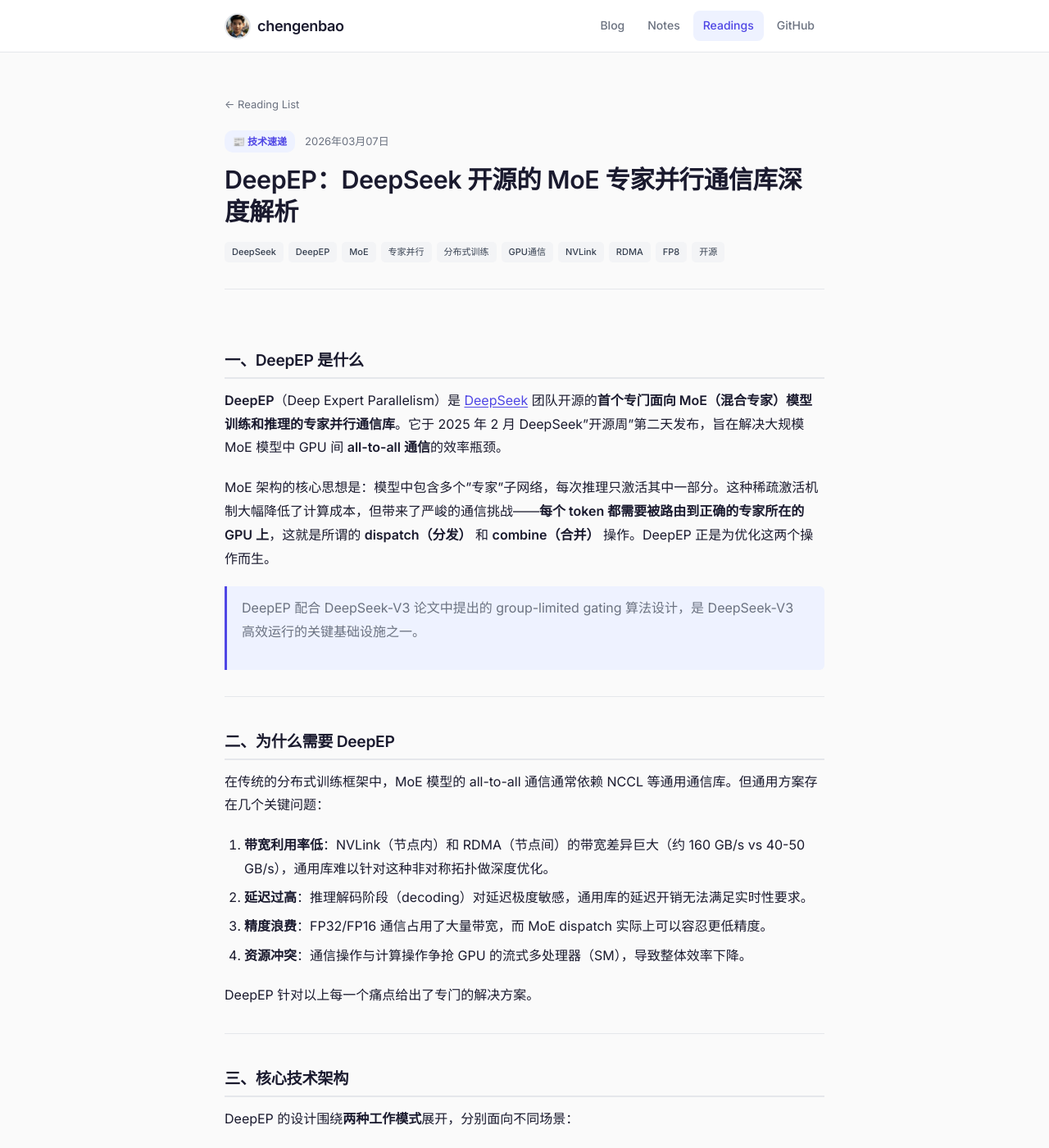
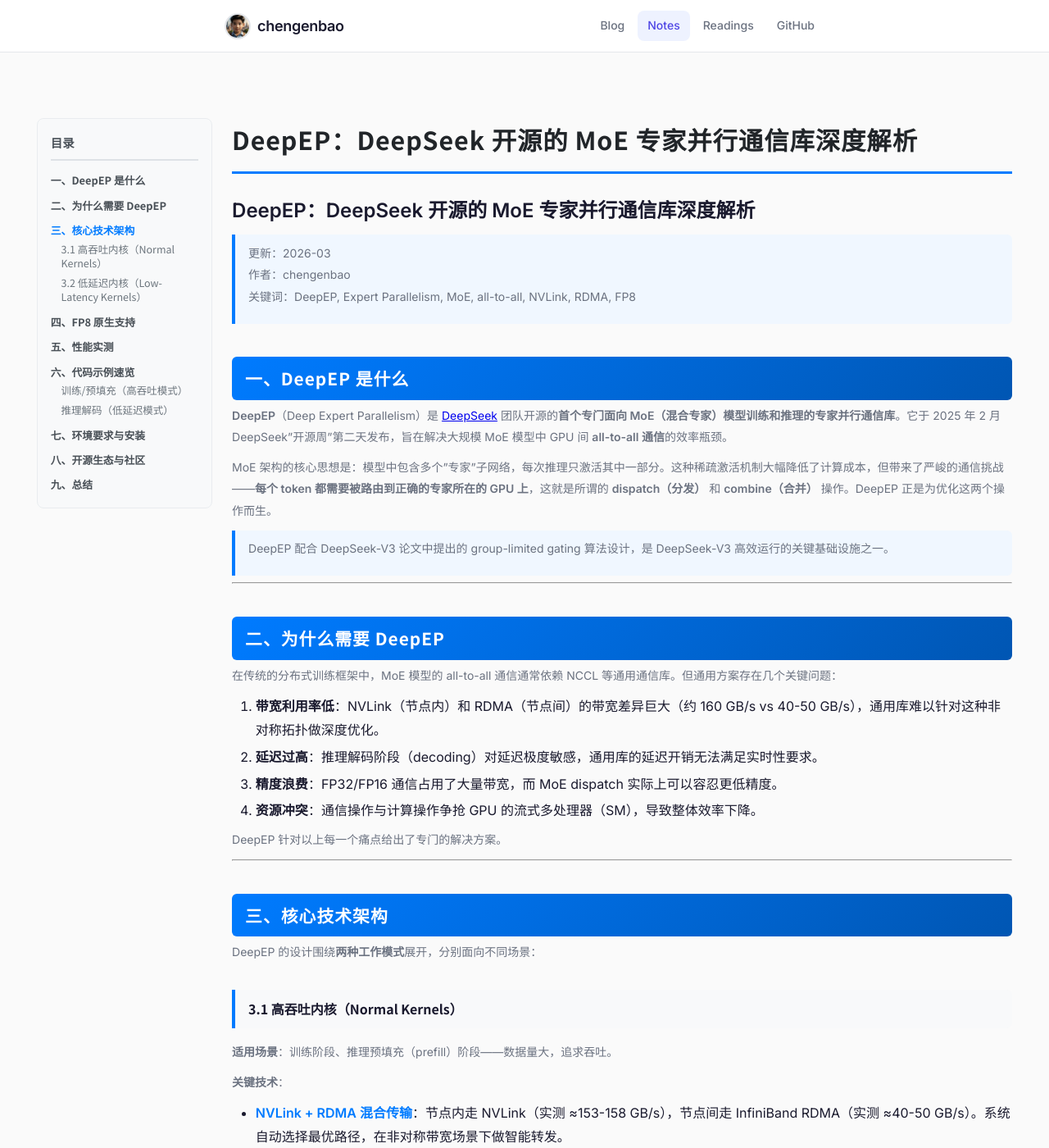
Before and after one commit to chengenbao/chengenbao.github.io, a Jekyll site: the page built from notes/deepep.md, in a window 1280 px wide and 1400 px high. Shown: the whole window at 82% size. Built offline with Jekyll 4.4.1, drawn with Linux system fonts in a browser that asks for light colours; nearby versions of some CDN libraries; comment, search, counter and statistics services are not loaded; some of the changed text lies outside the part shown.

Commit message:
fix: 将 DeepEP 文章从 reading_list 移至 notes 目录，添加 notes 首页卡片入口

```diff
--- a/_reading_list/2026-03-07-deepep.md
+++ b/notes/deepep.md
@@ -1,12 +1,14 @@
 ---
-layout: reading
+layout: note
 title: "DeepEP：DeepSeek 开源的 MoE 专家并行通信库深度解析"
-category: tech
-tags: [DeepSeek, DeepEP, MoE, 专家并行, 分布式训练, GPU通信, NVLink, RDMA, FP8, 开源]
-date: 2026-03-07
+permalink: /notes/deepep/
 ---
 
-<!-- 关键词: DeepEP, Expert Parallelism, MoE, all-to-all, NVLink, RDMA, FP8, 低延迟内核, 高吞吐内核 -->
+# DeepEP：DeepSeek 开源的 MoE 专家并行通信库深度解析
+
+> 更新：2026-03
+> 作者：chengenbao
+> 关键词：DeepEP, Expert Parallelism, MoE, all-to-all, NVLink, RDMA, FP8
 
 ## 一、DeepEP 是什么
 
--- a/notes/index.md
+++ b/notes/index.md
@@ -54,6 +54,18 @@
         <span class="tag">稀疏模型</span>
       </div>
     </a>
+    <a class="note-card" href="/notes/deepep/">
+      <div class="note-icon">🚀</div>
+      <div class="note-body">
+        <h2>DeepEP：DeepSeek 开源的 MoE 专家并行通信库深度解析</h2>
+        <p>首个 MoE 专家并行通信库，双内核架构（高吞吐+低延迟）、FP8 原生支持、NVLink/RDMA 混合传输、Hook 零 SM 占用机制，含性能实测与代码示例。</p>
+        <span class="tag">DeepEP</span>
+        <span class="tag">MoE</span>
+        <span class="tag">专家并行</span>
+        <span class="tag">NVLink</span>
+        <span class="tag">RDMA</span>
+      </div>
+    </a>
     <a class="note-card" href="/notes/latentmoe/">
       <div class="note-icon">🧠</div>
       <div class="note-body">
```
